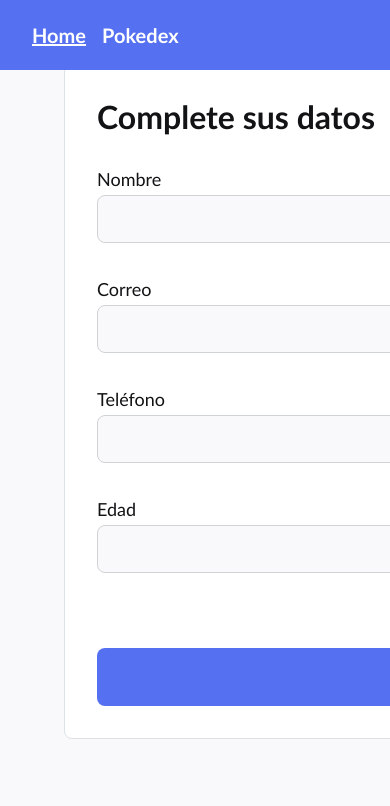
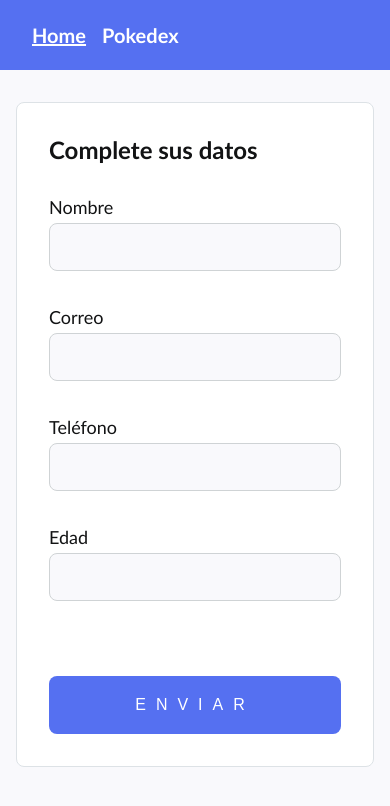
Before and after one commit to Fabricio-L/landscape, a Next.js app: page / in a window 390 px wide. Shown: the top 806 px of the page. Built offline with nearby package versions, Linux system fonts and the light colour scheme.

Commit message:
feat(home): Add api call

```diff
--- a/src/pages/index.js
+++ b/src/pages/index.js
@@ -1,8 +1,8 @@
+import Layout from '@/components/Layout'
+import styles from '@/styles/Home.module.css'
 import { useForm } from 'react-hook-form'
-import styles from '@/styles/Home.module.css'
+import { yupResolver } from '@hookform/resolvers/yup'
 import * as yup from 'yup'
-import { yupResolver } from '@hookform/resolvers/yup'
-import Layout from '@/components/Layout'
 
 const schema = yup.object().shape({
   name: yup.string().required('Por favor ingresa tu name'),
@@ -26,12 +26,36 @@ export default function Home() {
     resolver: yupResolver(schema),
   })
 
-  const onSubmit = data => {
-    console.log(data)
+  const onSubmit = async data => {
+    const response = await fetch('/api', {
+      method: 'POST',
+      headers: {
+        'Content-Type': 'application/json',
+      },
+      body: JSON.stringify({
+        name: data.name,
+        mail: data.mail,
+        phone: data.phone,
+        age: data.age,
+      }),
+    })
+      .then(response => {
+        if (!response.ok) {
+          throw new Error(response.statusText)
+        }
+        return response.json()
+      })
+      .then(data => {
+        alert(data.message)
+      })
+      .catch(error => {
+        console.error(error)
+      })
   }
 
   return (
     <Layout title="Form">
+      <section className={styles.section}>
         <form className={styles.form} onSubmit={handleSubmit(onSubmit)}>
           <h1 className={styles.title}>Complete sus datos</h1>
           <div className={styles.field}>
@@ -70,6 +94,7 @@ export default function Home() {
             Enviar
           </button>
         </form>
+      </section>
     </Layout>
   )
 }
--- a/src/styles/Home.module.css
+++ b/src/styles/Home.module.css
@@ -1,3 +1,11 @@
+.section {
+  width: 1280px;
+  margin: auto;
+  display: flex;
+  justify-content: center;
+  margin-top: 70px;
+}
+
 .form {
   display: flex;
   flex-direction: column;
@@ -49,21 +57,12 @@
 }
 
 /* Mobile */
-@media (max-width: 700px) {
-  .content {
-    padding: 4rem;
+@media (max-width: 480px) {
+  .section {
+    width: unset;
+  }
+
+  .form {
+    margin: 2rem 1rem;
   }
 }
-
-/* Tablet and Smaller Desktop */
-@media (min-width: 701px) and (max-width: 1120px) {
-  .grid {
-    grid-template-columns: repeat(2, 50%);
-  }
-}
-
-@media (prefers-color-scheme: dark) {
-  .vercelLogo {
-    filter: invert(1);
-  }
-}
```
Lines whose indentation alone changed are shown as unchanged.
